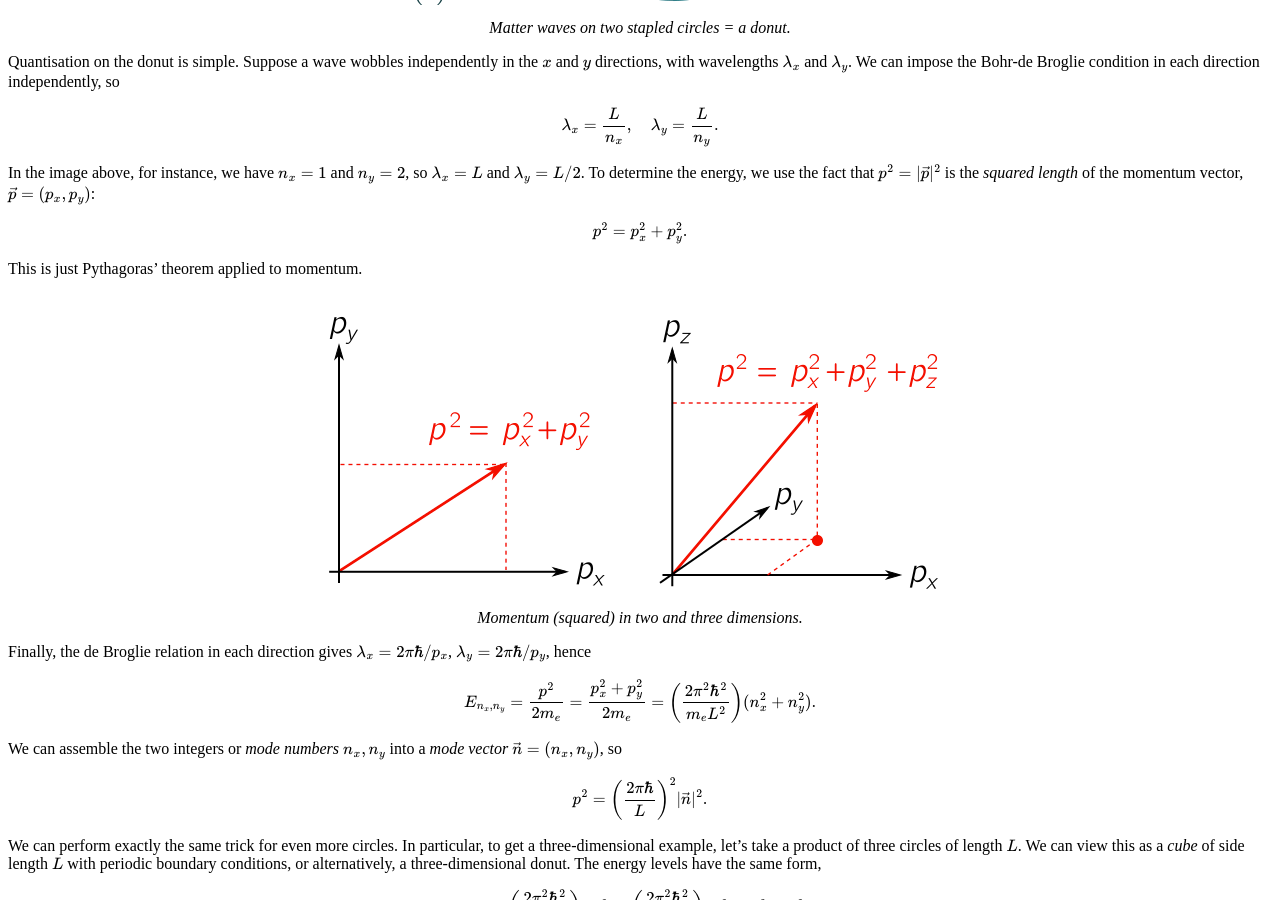
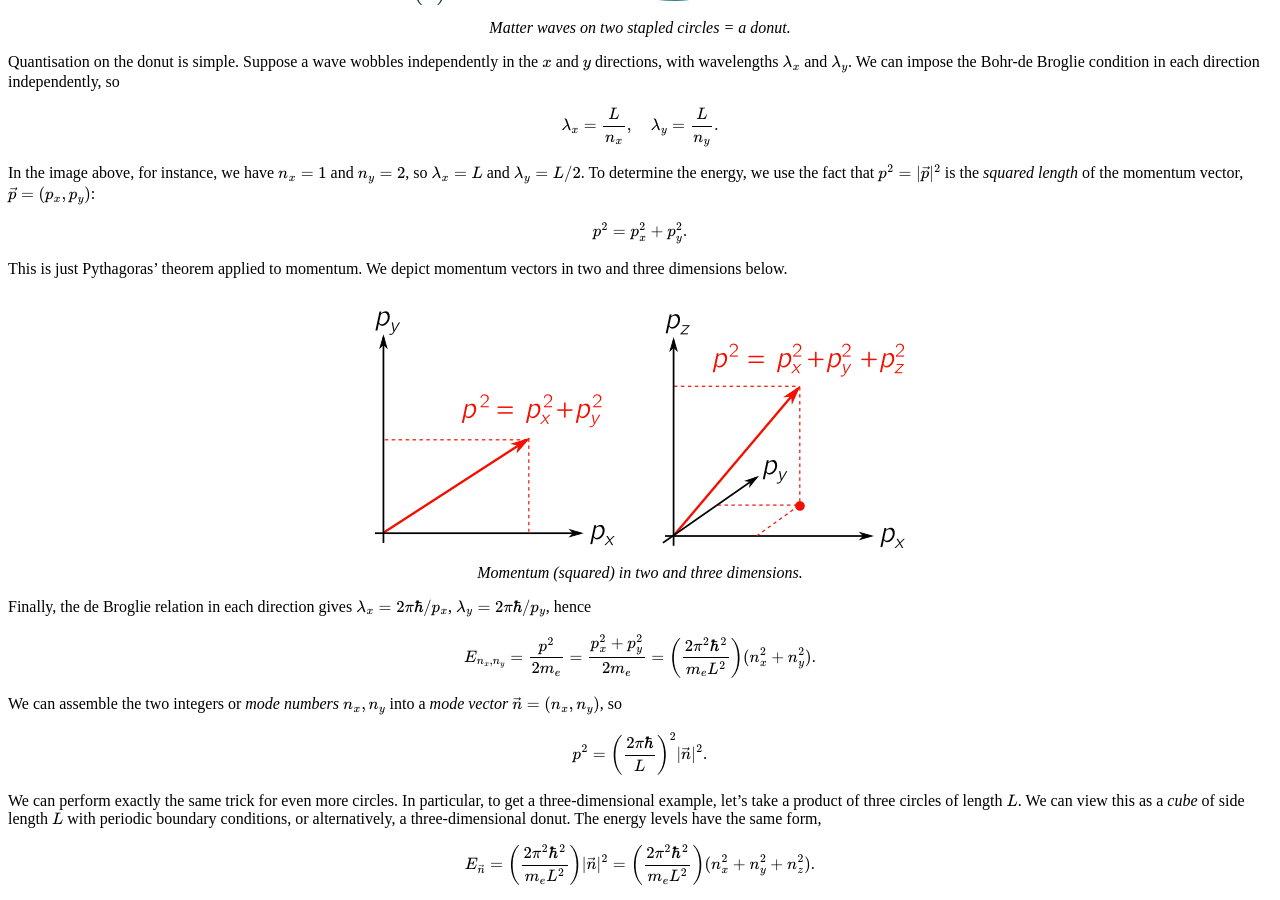
Before and after one commit to hapax/hapax.github.io, a Jekyll site: the page built from assets/chandra.md, in a window 1280 px wide and 900 px high, scrolled down 7082 px. Built offline with Jekyll 4.4.1, drawn with Linux system fonts in a browser that asks for light colours; our own code applies the rules of GitHub Pages for plain Markdown files; formulas are drawn with MathJax 3; a script that is not in the unit is left out.

Commit message:
Update chandra

```diff
--- a/assets/chandra.md
+++ b/assets/chandra.md
@@ -471,6 +471,7 @@
 $$
 
 This is just Pythagoras' theorem applied to momentum.
+We depict momentum vectors in two and three dimensions below.
 
 <figure>
     <div style="text-align:center"><img src
```
Also changed, not shown: images/posts/chandra8.png, 1 other file.
